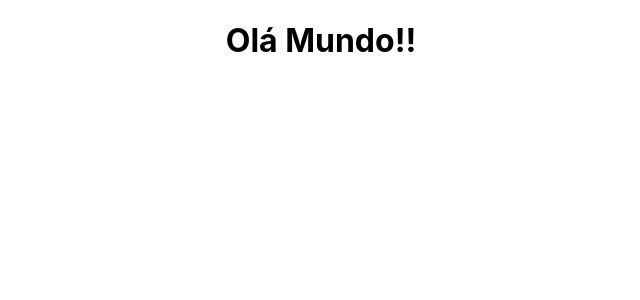
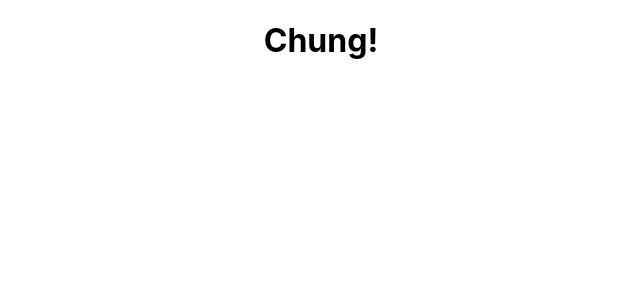
Before and after one commit to MilaChung/React_Exercises, a React (Create React App) app in the folder exercises/: page / in a window 1280 px wide. Shown: the top 300 px of the page, without its empty margins (319-959 px from the left). Built offline with nearby package versions, Linux system fonts and the light colour scheme.

Commit message:
Using component properties

```diff
--- a/exercises/src/App.js
+++ b/exercises/src/App.js
@@ -1,10 +1,10 @@
 import React from 'react';
 import './App.css';
 
-function App() {
+function App(props) {
   return (
     <div className="App">
-      <h1>Olá Mundo!!</h1>
+      <h1>{props.value}</h1>
     </div>
   );
 }
--- a/exercises/src/index.js
+++ b/exercises/src/index.js
@@ -5,7 +5,7 @@ import App from './App';
 
 ReactDOM.render(
   <React.StrictMode>
-    <App />
+    <App value='Chung!'/>
   </React.StrictMode>,
   document.getElementById('root')
 );
```
